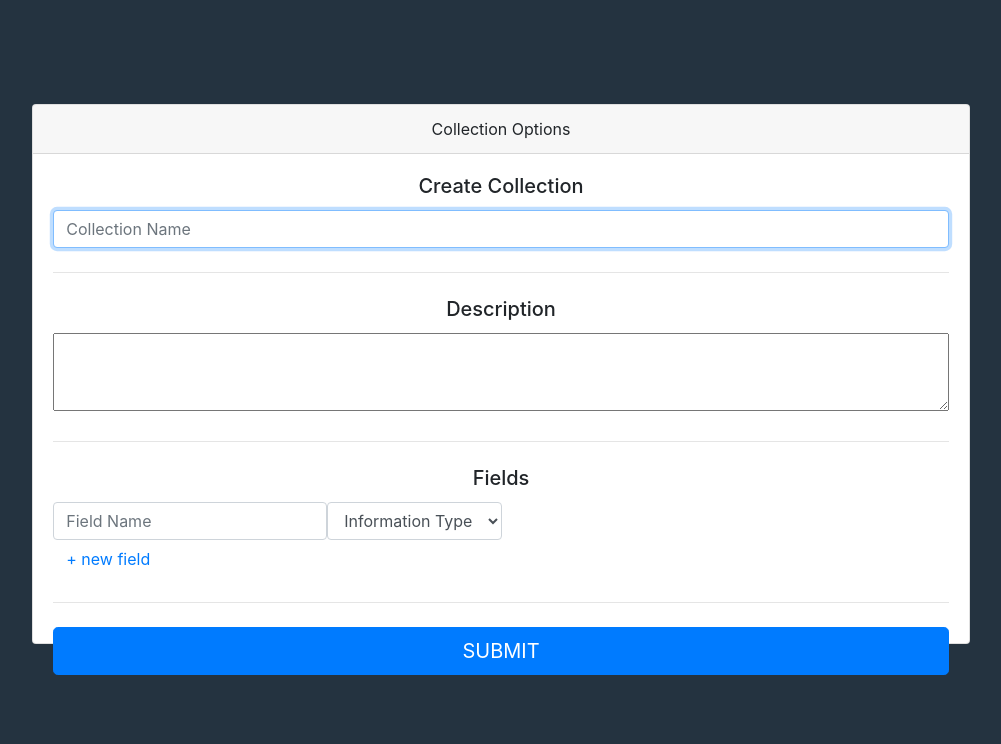
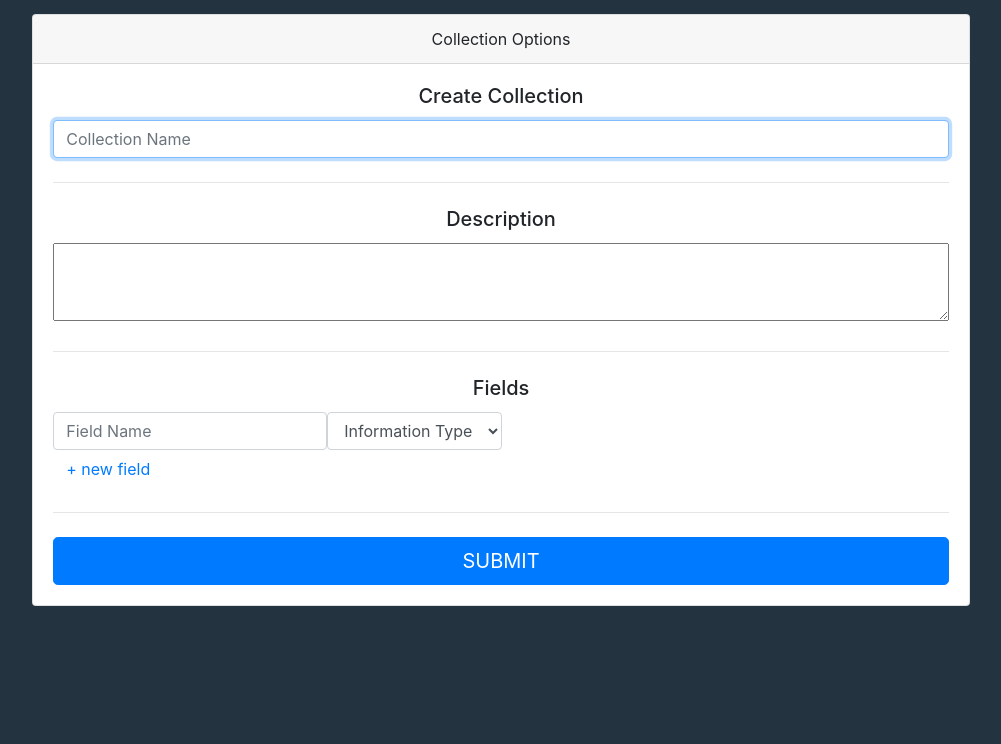
Before and after one commit to morciu/KeepItTidy, a Django app: page /create_collection in a window 1280 px wide. Shown: the part 56-800 px from the top of the page, without its empty margins (139-1140 px from the left). Run offline with Django 3.2, Linux system fonts and the light colour scheme.

Commit message:
removed fixed height on main div in create_collection form

```diff
--- a/KeepItTidy/templates/keepittidy/create_collection.html
+++ b/KeepItTidy/templates/keepittidy/create_collection.html
@@ -2,7 +2,7 @@
 {% load static %}
 
 {% block body %}
-<div class="container-fluid"  style="height:90vh">
+<div class="container-fluid">
 	<div class="row h-100">
 		<div class="d-flex col-sm h-100 align-items-center">
 			<div class="mx-auto h-75 w-75 card">
```
